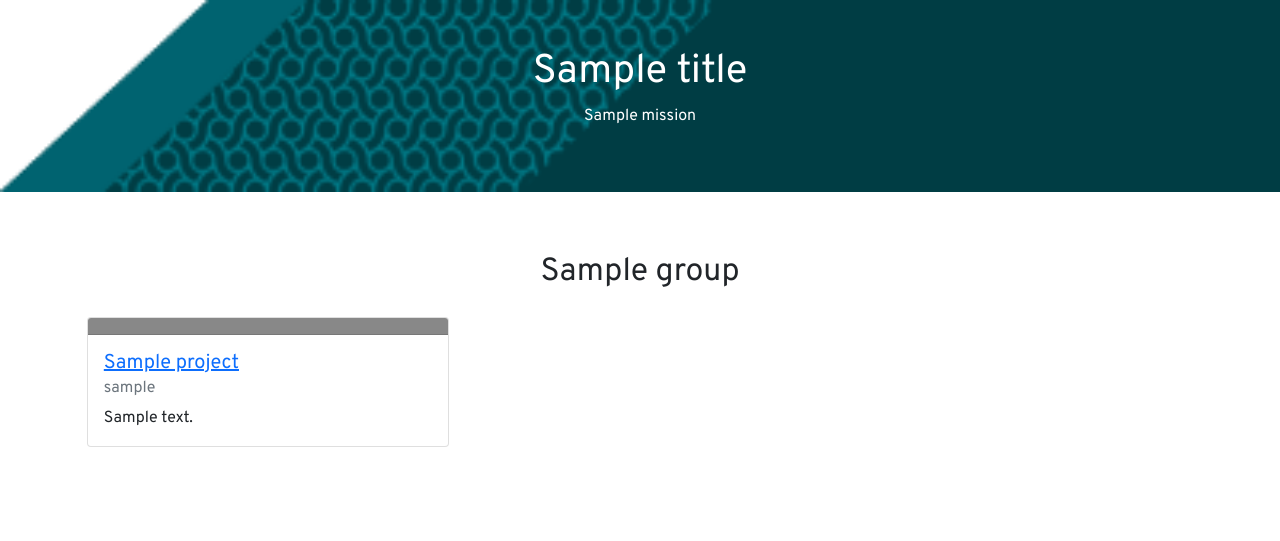
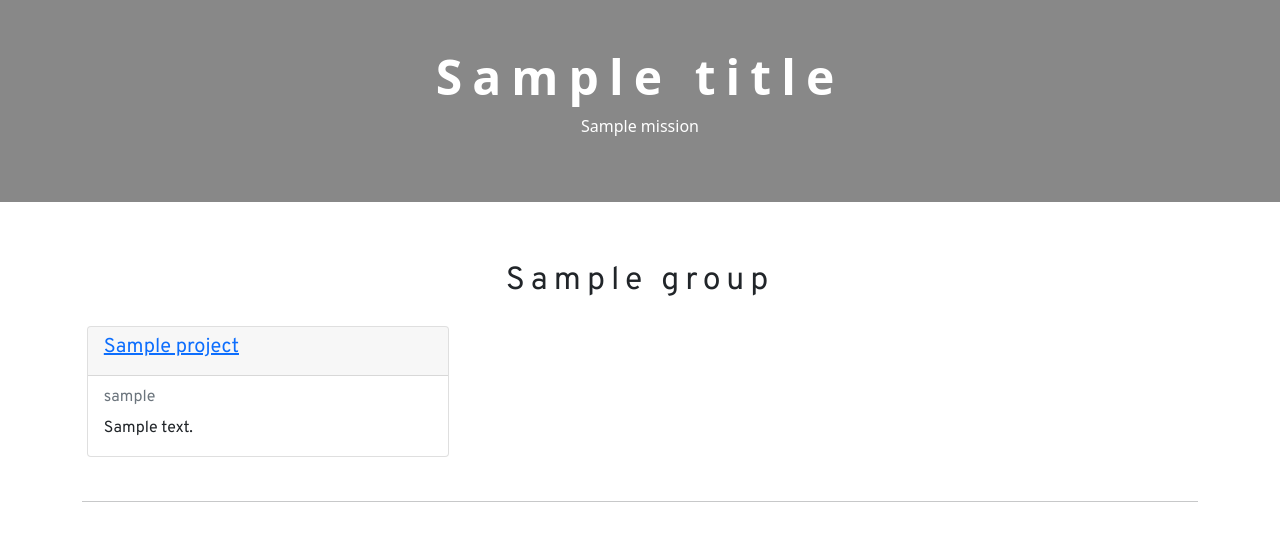
Before and after one commit to vishalvvr/rhi18nweb, a Python web app: template template/content.html in a window 1280 px wide. Shown: the top 541 px of the page. Run offline with Jinja, Linux system fonts and the light colour scheme; the template is opened without the code that fills it: most values are stand-ins (such as "Sample title", 1, 10 or a date in 2020).

Commit message:
header and title font size change

```diff
--- a/template/content.html
+++ b/template/content.html
@@ -10,32 +10,39 @@
     }
 </style>
 
-<!-- <div class="container-fluid p-5 text-white text-center"
-        style="background-color: {{ styling.topcolour }};"> -->
+<div class="container-fluid p-5 text-white text-center"
+        style="background-color: {{ styling.topcolour }};">
 
-<div class="container-fluid p-5 text-white text-center cheader">
-    <h1>{{ title }}</h1>
+<!-- <div class="container-fluid p-5 text-white text-center cheader"> -->
+    <h1 style="font-weight: 600;font-size: 3rem;letter-spacing: 0.21em;">{{ title }}</h1>
     <p>{{ mission }}</p>
 </div>
 
 <div class="container mt-5" style="font-family: 'Overpass', sans-serif;">
+
     {% for group in projectgroups %}
-    <h2 class="text-center" style="padding: 0.8rem;">{{ group.groupname }}</h3>
+
+    <h2 class="text-center" style="padding: 0.8rem;font-weight: 500;letter-spacing:0.180em">{{ group.groupname }}</h3>
         <div class="card-group">
             {% for project in group.projects %}
             <div class="col-sm-4">
                 <div class="card" style="margin:0.3rem;">
-                    <div class="card-header" style="background-color:{{ styling.topcolour }}; "></div>
+                    <!-- <div class="card-header" style="background-color:{{ styling.topcolour }}; "></div> -->
+                    <div class="card-header" >
+                        <a href="{{ project.link }}">
+                            <h5 class="card-title">{{ project.name }}</h5>
+                        </a>
+                    </div>
                     <div class="card-body">
-                        <a href="{{ project.link }}"><h5 class="card-title">{{ project.name }}</h5></a>
                         <h6 class="card-subtitle mb-2 text-muted">{{ project.slug }}</h6>
                         <p class="card-text">{{ project.desc }}</p>
                     </div>
                 </div>
             </div>
             {% endfor%}
-
         </div> <!-- row -->
+    </br>
+    <hr>
     {% endfor%}
 </div> <!-- container -->
 
```
